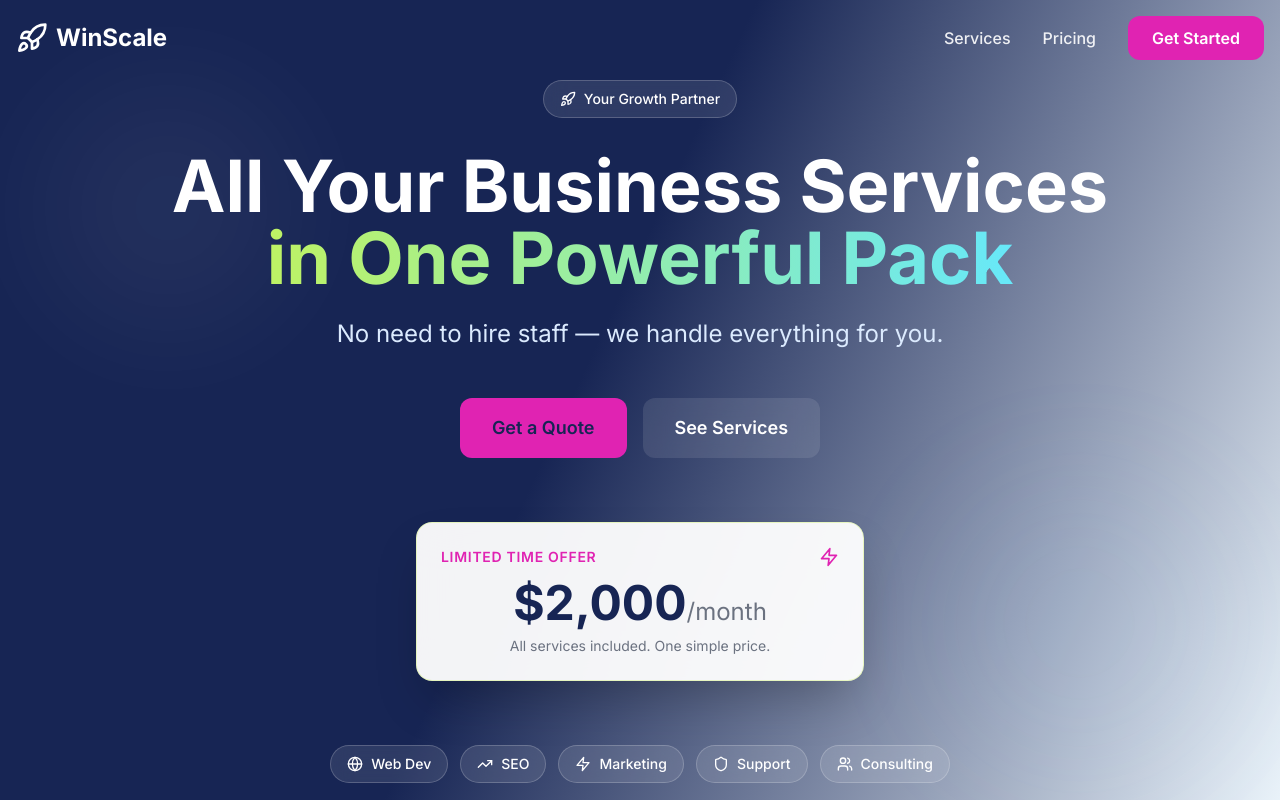
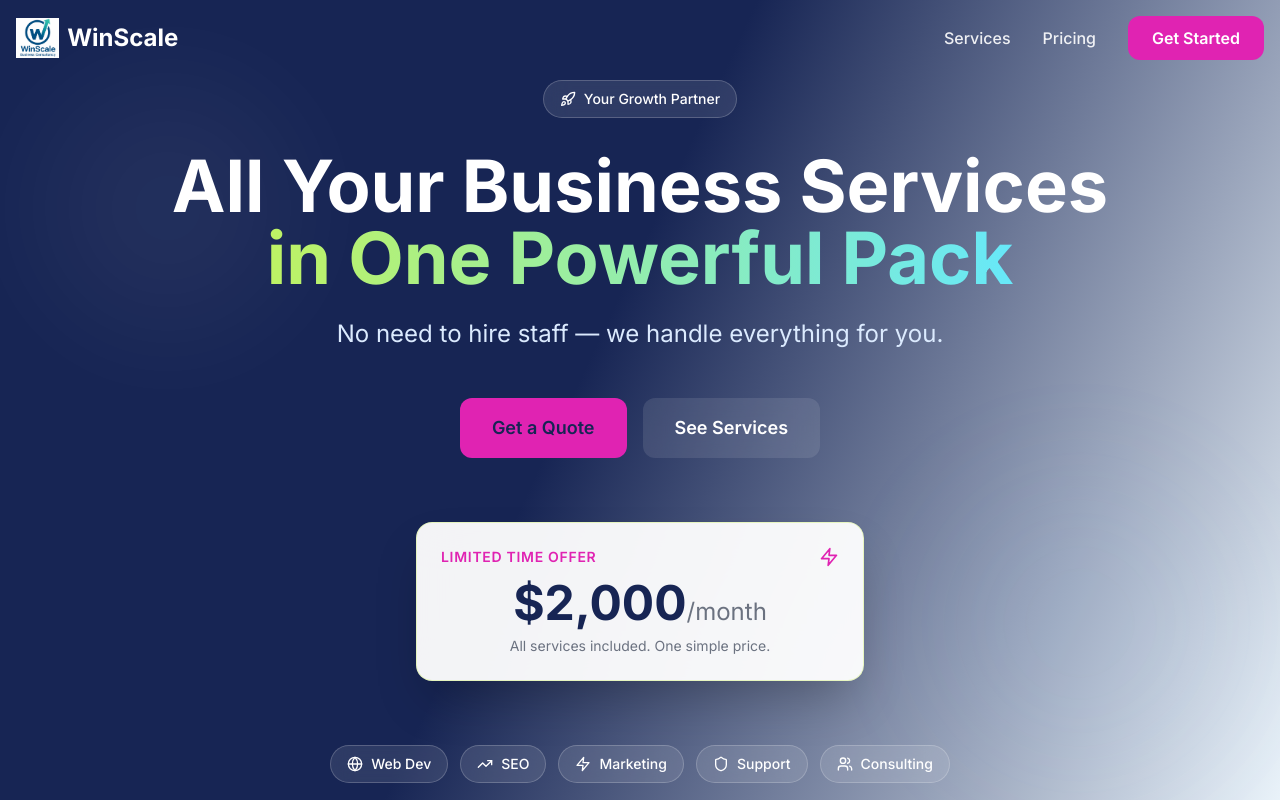
Before and after one commit to vibek01/WINSCALE_V2, a React (Vite) app: page / in a window 1280 px wide. Shown: the top 800 px of the page. Built offline with nearby package versions, Linux system fonts and the light colour scheme.

Commit message:
Modified : Modified the svg logo with the WinScale Brand Logo

```diff
--- a/src/components/Header.tsx
+++ b/src/components/Header.tsx
@@ -1,7 +1,10 @@
+// src/components/Header.tsx
+
 import { useState, useEffect } from 'react';
-import { Rocket, Menu, X } from 'lucide-react';
+// 1. The 'Rocket' icon is no longer needed, so it has been removed from the import.
+import { Menu, X } from 'lucide-react';
 import { colors } from '../theme/colors';
-
+import logo from '../public/logo.png'
 export default function Header() {
   const [isScrolled, setIsScrolled] = useState(false);
   const [isMobileMenuOpen, setIsMobileMenuOpen] = useState(false);
@@ -39,7 +42,15 @@ export default function Header() {
               onClick={() => scrollToSection('top')}
               className="flex items-center gap-2 group"
             >
-              <Rocket className="w-8 h-8 text-white group-hover:scale-110 transition-transform" />
+              {/* --- CHANGE HERE --- */}
+              {/* 2. The Rocket component is replaced with an <img> tag. */}
+              {/* It points to your logo in the `public` folder. */}
+              {/* The styling classes are kept to maintain the size and hover effect. */}
+              <img
+                src={logo} // If your image is named differently, change it here.
+                alt="WinScale Logo"
+                className="w-18 h-10 group-hover:scale-110 transition-transform"
+              />
               <span className="text-2xl font-bold text-white">WinScale</span>
             </button>
 
```
Also changed, not shown: src/public/logo.png (added).
